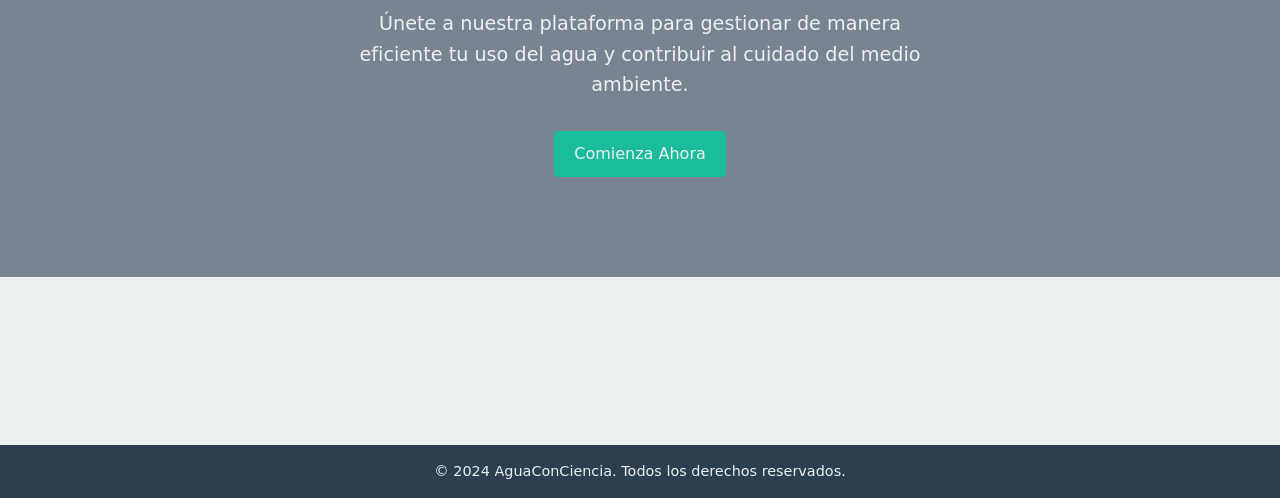
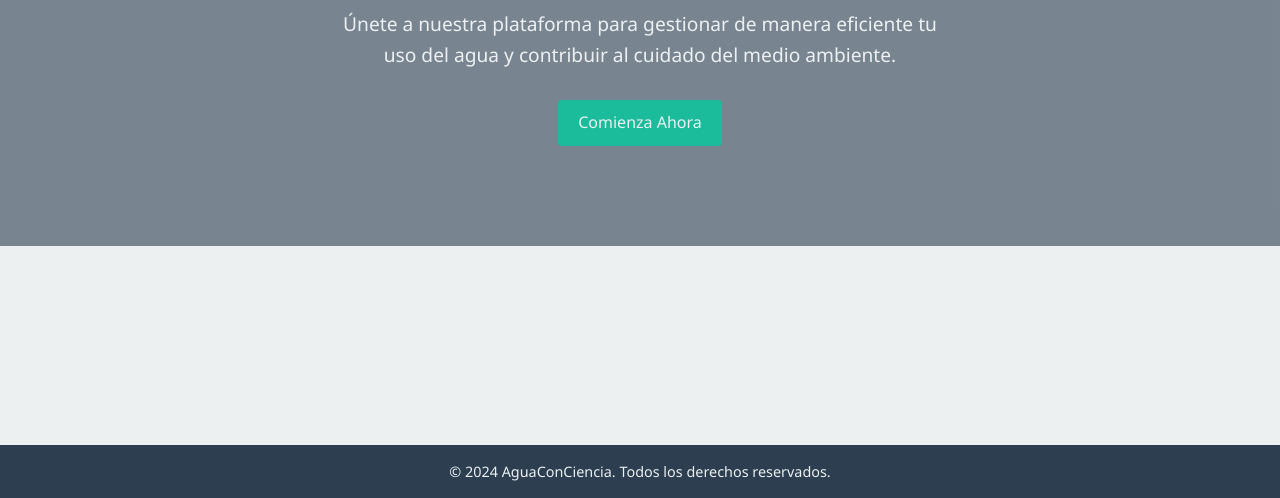
Before and after one commit to caniza1es/AguaConCiencia, a plain HTML site: page index.html in a window 1280 px wide. Shown: the part 302-800 px from the top of the page. Drawn offline with Linux system fonts and the light colour scheme; no server answers.

Commit message:
Update styles.css

```diff
--- a/css/styles.css
+++ b/css/styles.css
@@ -296,11 +296,6 @@ main {
 }
 
 
-body {
-    font-family: 'Comic Neue', cursive;
-}
-
-
 #comparisonChart {
     max-width: 100%;
     height: 250px;
```
